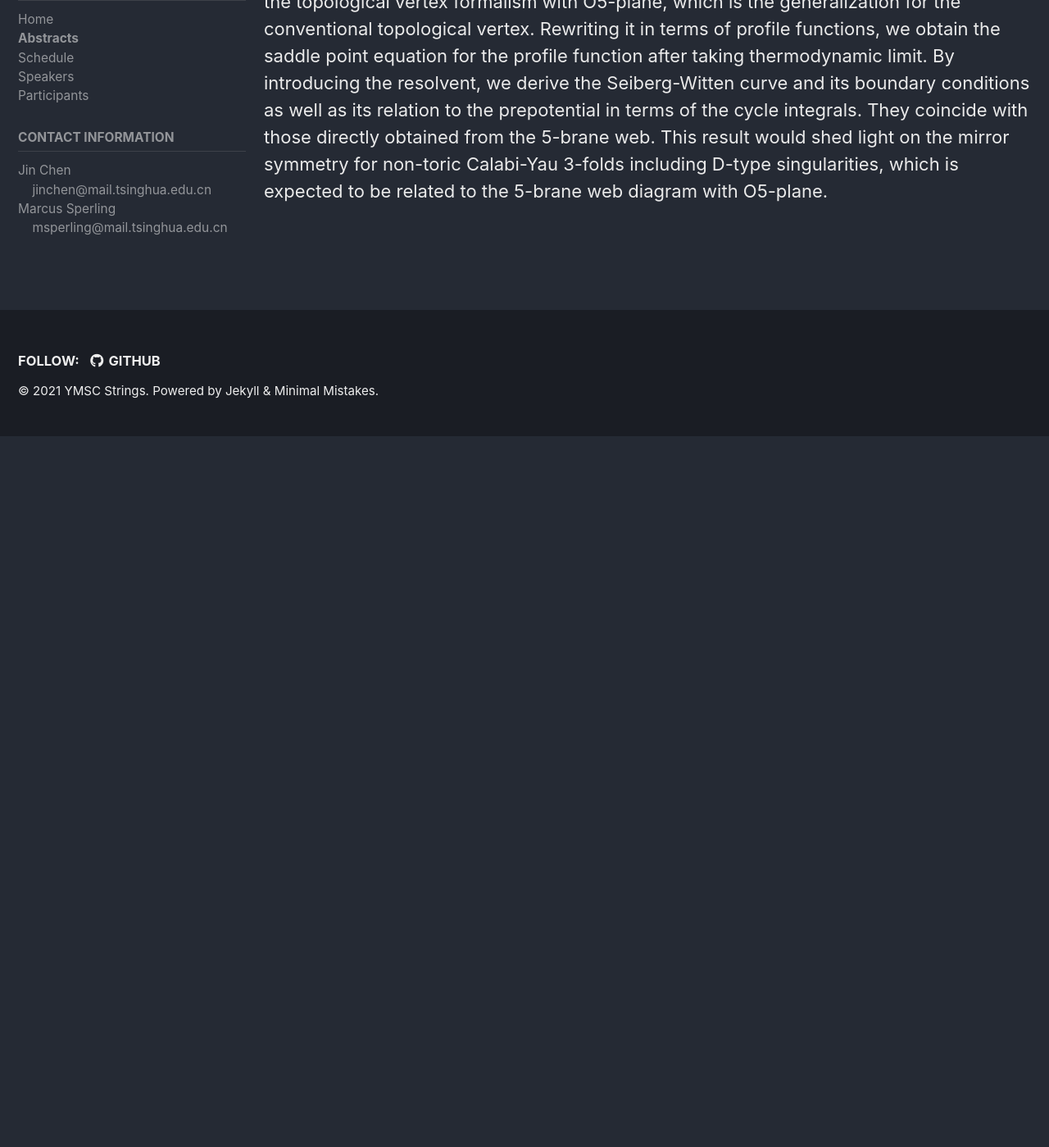
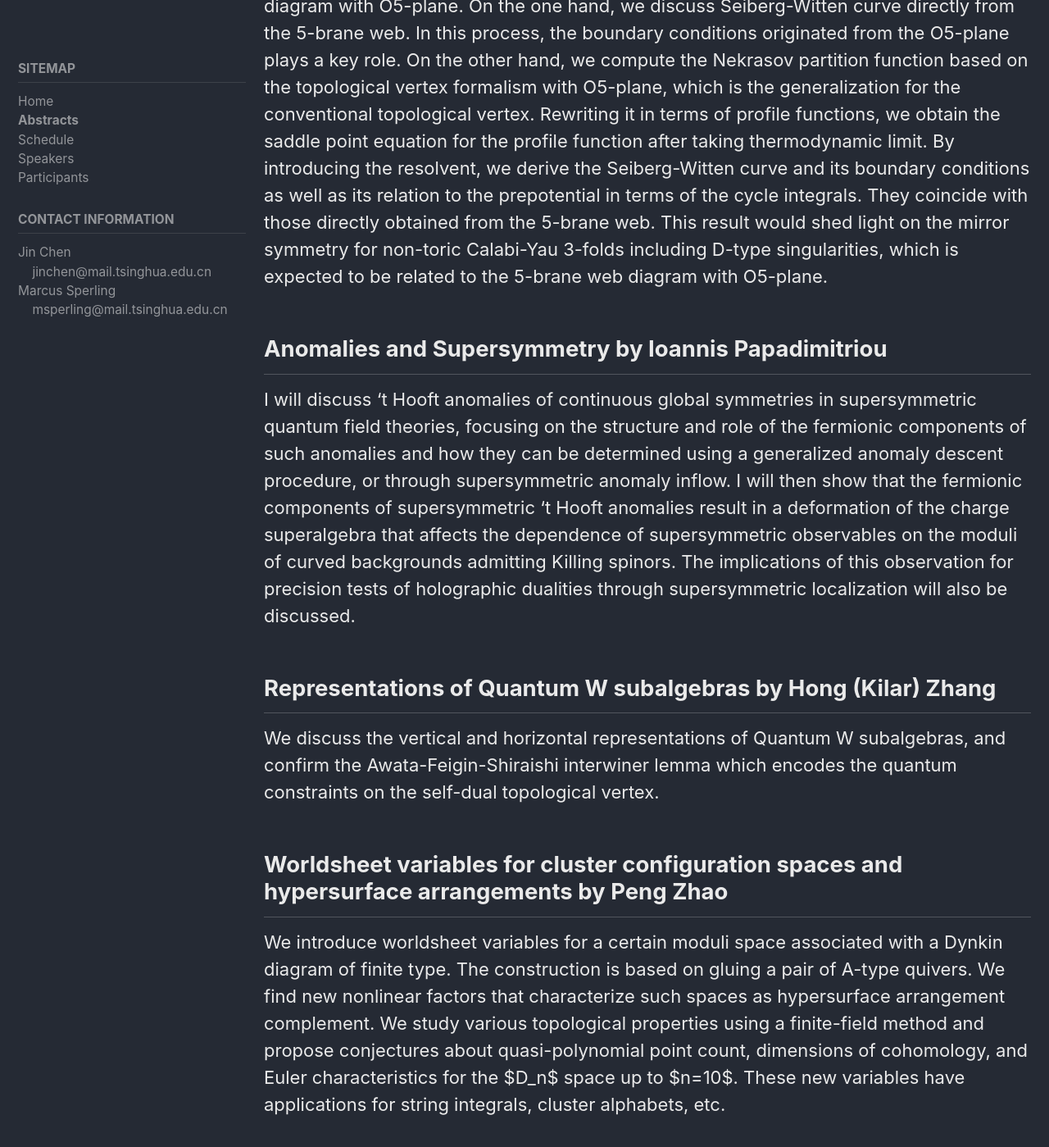
Before and after one commit to ymsc-strings/gauge-theory-workshop-sept-2021, a Jekyll site: the page built from _pages/abstracts.md, in a window 1280 px wide and 1400 px high, scrolled down 4056 px. Shown: the whole window at 82% size. Built offline with Jekyll 4.4.1, drawn with Linux system fonts in a browser that asks for light colours; cached includes are drawn as plain includes; before the commit the page ends 4588 px from its top, so only the background shows below that; some of the changed text lies outside the part shown.

Commit message:
Update abstracts.md
added missing abstracts

```diff
--- a/_pages/abstracts.md
+++ b/_pages/abstracts.md
@@ -63,3 +63,16 @@ In this talk, we discuss the construction of the Seiberg-Witten (SW) curves base
 ## Thermodynamic limit of Nekrasov partition function for 5-brane web with O5-plane by Futoshi Yagi
 
 We study 5d N=1 Sp(N) gauge theory with Nf ( ≤ 2N + 3 ) flavors based on 5-brane web diagram with O5-plane. On the one hand, we discuss Seiberg-Witten curve directly from the 5-brane web. In this process, the boundary conditions originated from the O5-plane plays a key role. On the other hand, we compute the Nekrasov partition function based on the topological vertex formalism with O5-plane, which is the generalization for the conventional topological vertex.  Rewriting it in terms of profile functions, we obtain the saddle point equation for the profile function after taking thermodynamic limit. By introducing the resolvent, we derive the Seiberg-Witten curve and its boundary conditions as well as its relation to the prepotential in terms of the cycle integrals. They coincide with those directly obtained from the 5-brane web. This result would shed light on the mirror symmetry for non-toric Calabi-Yau 3-folds including D-type singularities, which is expected to be related to the 5-brane web diagram with O5-plane.
+
+## Anomalies and Supersymmetry by Ioannis Papadimitriou
+
+I will discuss 't Hooft anomalies of continuous global symmetries in supersymmetric quantum field theories, focusing on the structure and role of the fermionic components of such anomalies and how they can be determined using a generalized anomaly descent procedure, or through supersymmetric anomaly inflow. I will then show that the fermionic components of  supersymmetric 't Hooft anomalies result in  a deformation of the charge superalgebra that affects the dependence of supersymmetric observables on the moduli of curved backgrounds admitting Killing spinors. The implications of this observation for precision tests of holographic dualities through supersymmetric localization will also be discussed.
+
+## Representations of Quantum W subalgebras by Hong (Kilar) Zhang
+
+We discuss the vertical and horizontal representations of Quantum W subalgebras, and confirm the Awata-Feigin-Shiraishi interwiner lemma which encodes the quantum constraints on the self-dual topological vertex.
+
+
+## Worldsheet variables for cluster configuration spaces and hypersurface arrangements by Peng Zhao
+
+We introduce worldsheet variables for a certain moduli space associated with a Dynkin diagram of finite type. The construction is based on gluing a pair of A-type quivers. We find new nonlinear factors that characterize such spaces as hypersurface arrangement complement. We study various topological properties using a finite-field method and propose conjectures about quasi-polynomial point count, dimensions of cohomology, and Euler characteristics for the $D_n$ space up to $n=10$. These new variables have applications for string integrals, cluster alphabets, etc.
```
